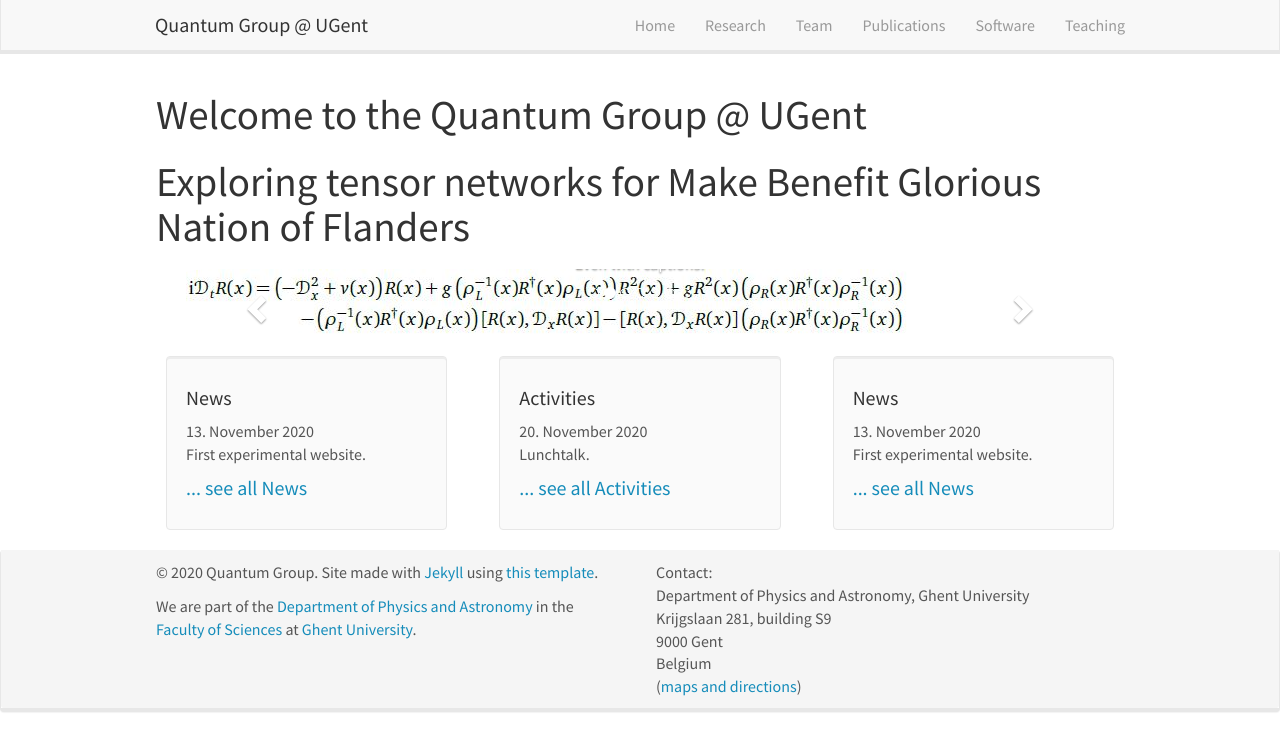
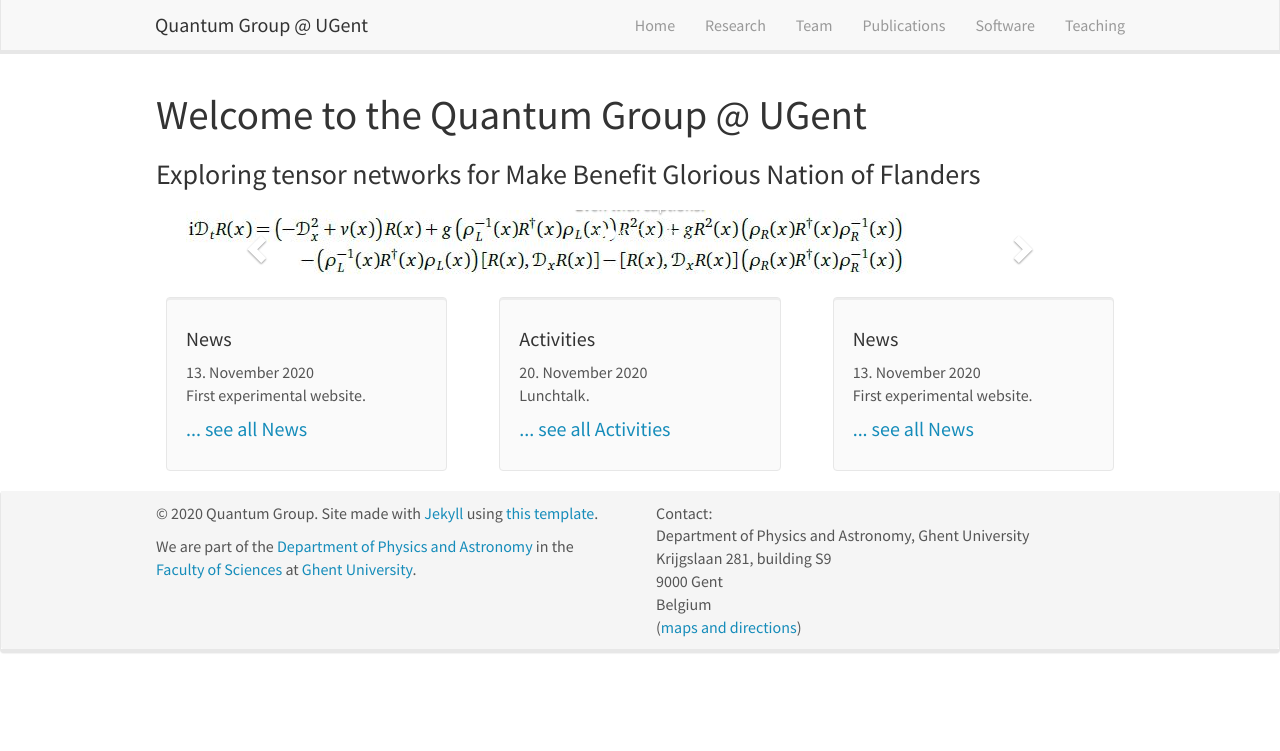
Before and after one commit to quantumghent/quantumghent.github.io, a Jekyll site: the page built from _pages/home.md, in a window 1280 px wide and 1306 px high. Shown: the top 751 px of the window. Built offline with Jekyll 4.4.1, drawn with Linux system fonts in a browser that asks for light colours; nearby versions of some CDN libraries.

Commit message:
experimenting with fontsize

```diff
--- a/_layouts/homelay.html
+++ b/_layouts/homelay.html
@@ -4,7 +4,7 @@ layout: default
 
   <div id="homeid" class="col-sm-12">
         <h1>Welcome to the Quantum Group @ UGent</h1>
-	  <h1>Exploring tensor networks for Make Benefit Glorious Nation of Flanders</h1>
+	  <h3>Exploring tensor networks for Make Benefit Glorious Nation of Flanders</h3>
 	{{ content }}
   </div>
   <div id="newsid" class="col-sm-4" >
```
